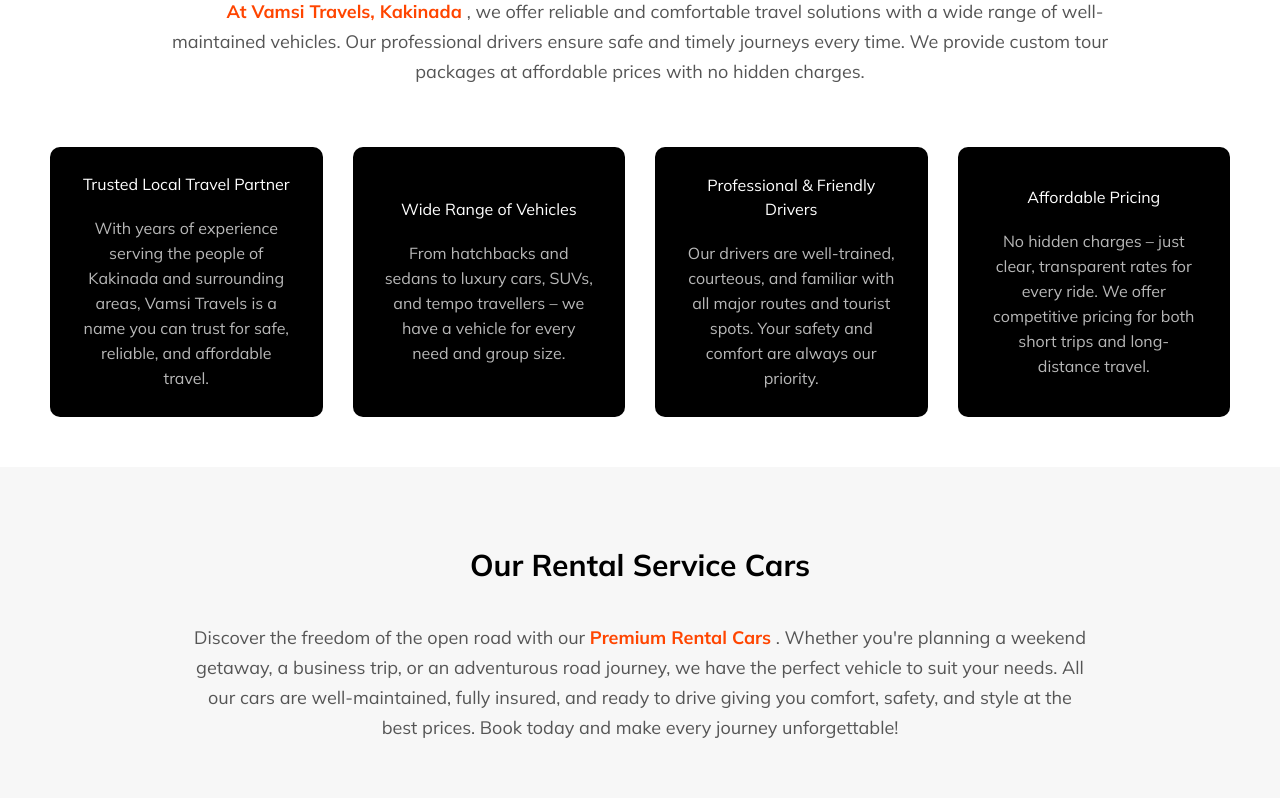
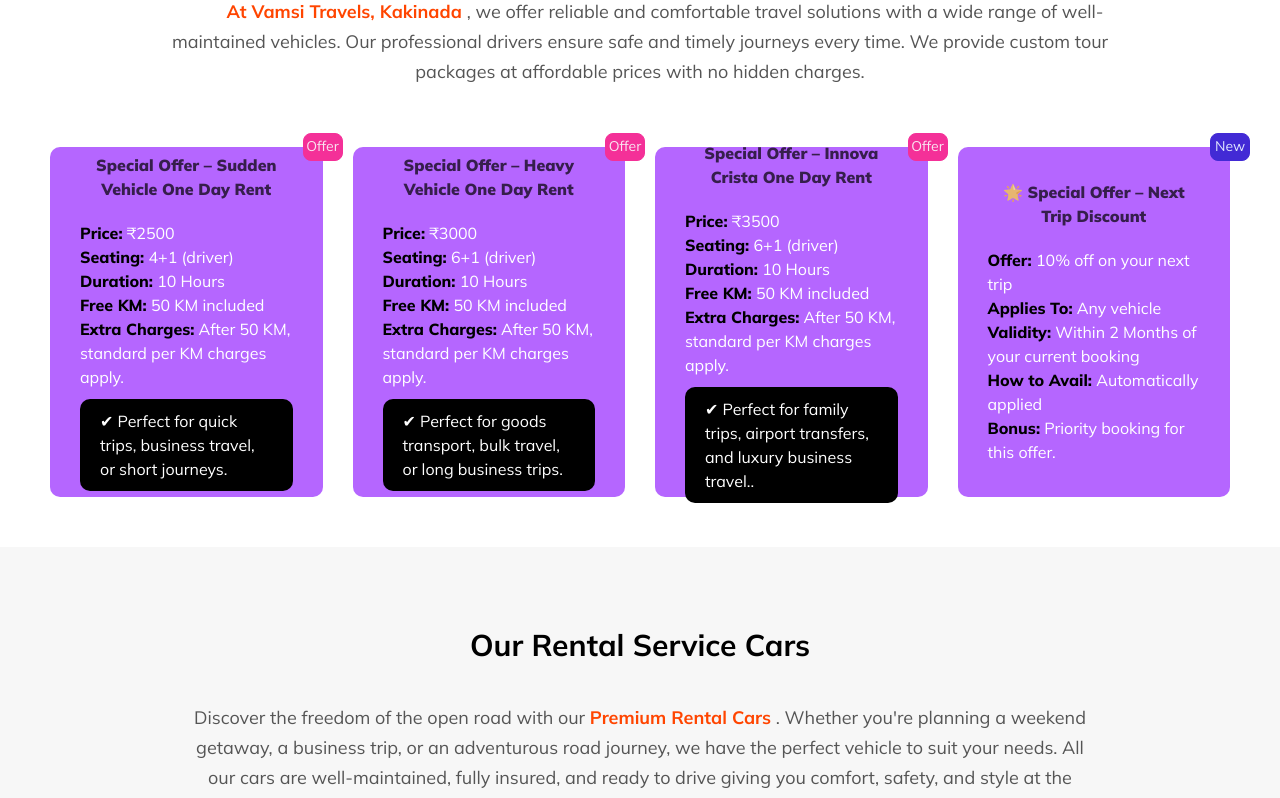
Before and after one commit to KS-Anandh/vamsi-travels, a React (Vite) app: page / in a window 1280 px wide. Shown: the part 880-1678 px from the top of the page. Built offline with nearby package versions, Linux system fonts and the light colour scheme.

Commit message:
version 1.0

```diff
--- a/src/components/WhyToChooseUS.jsx
+++ b/src/components/WhyToChooseUS.jsx
@@ -23,39 +23,63 @@ const WhyToChooseUS = ({homePage}) => {
         </p>
       </div>
       <div className="specifications">
-        <div className="specification">
+        <div className="specification indicator avatar">
+  <span className="indicator-item badge badge-secondary w-10 h-7">Offer</span>
 
-          <h3> Trusted Local Travel Partner </h3>
 
-          <p>
-            With years of experience serving the people of Kakinada and
-            surrounding areas, Vamsi Travels is a name you can trust for safe,
-            reliable, and affordable travel.
-          </p>
+          <h3>Special Offer – Sudden Vehicle One Day Rent</h3>
+
+          <ul>
+            <li><span className="title">Price:</span> ₹2500</li>
+            <li><span className="title">Seating:</span> 4+1 (driver)</li>
+            <li><span className="title">Duration:</span> 10 Hours</li>
+            <li><span className="title">Free KM:</span> 50 KM included</li>
+            <li><span className="title">Extra Charges:</span> After 50 KM, standard per KM charges apply. </li>
+            <li style={{textAlign:"start",background:"black",padding:"10px 20px",marginTop:"10px",borderRadius:"10px"}}> ✔ Perfect for quick trips, business travel, or short journeys. </li>
+          </ul>
         </div>
-        <div className="specification">
-          <h3> Wide Range of Vehicles </h3>
-          <p>
-            From hatchbacks and sedans to luxury cars, SUVs, and tempo
-            travellers – we have a vehicle for every need and group size.
-          </p>
+         <div className="specification indicator avatar">
+<span className="indicator-item badge badge-secondary w-10 h-7">Offer</span>
+          <h3>Special Offer – Heavy Vehicle One Day Rent</h3>
+
+          <ul>
+            <li><span className="title">Price:</span> ₹3000</li>
+            <li><span className="title">Seating:</span> 6+1 (driver)</li>
+            <li><span className="title">Duration:</span> 10 Hours</li>
+            <li><span className="title">Free KM:</span> 50 KM included</li>
+            <li><span className="title">Extra Charges:</span> After 50 KM, standard per KM charges apply. </li>
+            <li style={{textAlign:"start",background:"black",padding:"10px 20px",marginTop:"10px",borderRadius:"10px"}}> ✔ Perfect for goods transport, bulk travel, or long business trips. </li>
+          </ul>
         </div>
-        <div className="specification">
-          <h3> Professional & Friendly Drivers</h3>
-          <p>
-            Our drivers are well-trained, courteous, and familiar with all major
-            routes and tourist spots. Your safety and comfort are always our
-            priority.
-          </p>
+         <div className="specification indicator avatar">
+<span className="indicator-item badge badge-secondary w-10 h-7">Offer</span>
+          <h3>Special Offer – Innova Crista One Day Rent</h3>
+
+          <ul>
+            <li><span className="title">Price:</span> ₹3500</li>
+            <li><span className="title">Seating:</span> 6+1 (driver)</li>
+            <li><span className="title">Duration:</span> 10 Hours</li>
+            <li><span className="title">Free KM:</span> 50 KM included</li>
+            <li><span className="title">Extra Charges:</span> After 50 KM, standard per KM charges apply. </li>
+            <li style={{textAlign:"start",background:"black",padding:"10px 20px",marginTop:"10px",borderRadius:"10px"}}> ✔ Perfect for family trips, airport transfers, and luxury business travel.. </li>
+          </ul>
         </div>
-        <div className="specification">
-          <h3> Affordable Pricing </h3>
-          <p>
-            No hidden charges – just clear, transparent rates for every ride. We
-            offer competitive pricing for both short trips and long-distance
-            travel.
-          </p>
+         <div className="specification indicator">
+
+  <span className="indicator-item badge badge-primary w-10 h-7">New</span>
+
+          <h3>🌟 Special Offer – Next Trip Discount</h3>
+
+          <ul>
+            <li><span className="title">Offer:</span> 10% off on your next trip</li>
+            <li><span className="title">Applies To:</span> Any vehicle </li>
+            <li><span className="title">Validity:</span> Within 2 Months of your current booking</li>
+            <li><span className="title">How to Avail:</span> Automatically applied</li>
+            <li><span className="title">Bonus:</span>  Priority booking for this offer. </li>
+
+          </ul>
         </div>
+
       </div>
     </div>
   );
--- a/src/index.css
+++ b/src/index.css
@@ -31,7 +31,7 @@ a{
   justify-content: space-around;
   cursor: pointer;
   padding:50px 10px;
-  background-color:rgb(255, 228, 219);
+  background-image:linear-gradient(180deg,rgb(157, 221, 255),rgb(255, 233, 226)) ;
 
 
 }
@@ -283,31 +283,38 @@ row-gap: 40px;
 }
 .whyToChooseUs .specifications .specification{
   width: 300px;
-  height:270px;
+  height:350px;
   display: flex;
   align-items: center;
   justify-content: center;
   flex-direction: column;
   row-gap: 20px;
  padding:30px;
- text-align: center;
  transition: all 1s;
- background-color: rgb(0, 0, 0);
+ background-color: rgb(181, 102, 255);
   color: white;
  border-radius: 10px;
  cursor: pointer;
 }
+.specification .title{
+  font-weight:800;
+  color: black;
+}
 .whyToChooseUs .specifications .specification:hover{
- background-color: rgb(56, 56, 56);
+ background-color:green;
 
 }
 
 .whyToChooseUs .specifications .specification p{
+
   line-height: 25px;
   color:rgb(184, 184, 184);
 }
 .whyToChooseUs .specifications .specification h3{
   color: white;
+  font-weight: 900;
+  color: rgba(0, 0, 0, 0.7);
+  text-align: center;
 }
 
 /* -------------------------------------------------- Car scroller -------------------------------------------*/
```
